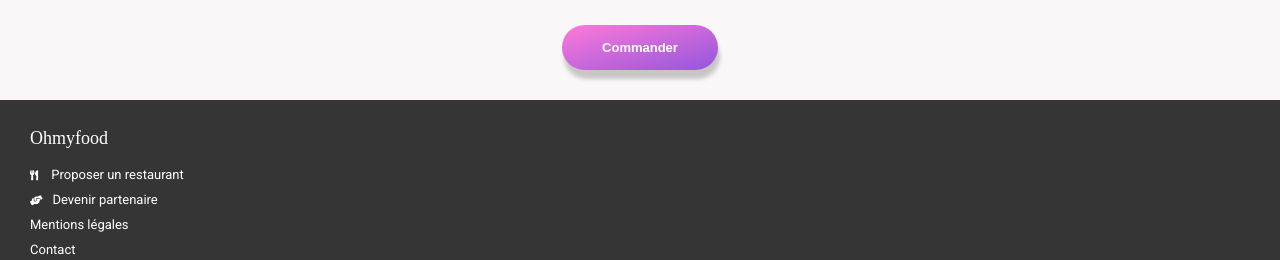
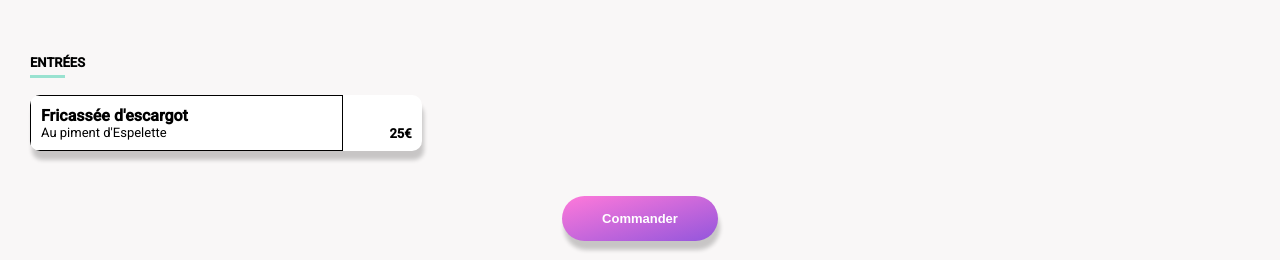
Before and after one commit to blackcode-007/OpenclassroomsProject_03_abir, a website: page pages/La palette du goû.html in a window 1280 px wide. Shown: the part 582-842 px from the top of the page. Drawn offline with Linux system fonts and the light colour scheme; a web font is replaced by a local one.

Commit message:
Update La palette du goû.html

```diff
--- a/pages/La palette du goû.html
+++ b/pages/La palette du goû.html
@@ -27,7 +27,27 @@
         </div>
       </section>
       <!-- Menu du restaurant  -->
+      <section class="menu">
+         <!-- ENTRÉES -->
+        <div class="menu_carte_item">
+          <div>
+            <h3>ENTRÉES</h3>
+          </div>
+          <div class="card__item">
+            <div class="card__description">
+              <div class="card__title">
+                <h4>Fricassée d'escargot</h4>
+              </div>
+              <p class="card__ingredients">Au piment d'Espelette</p>
+            </div>
+            <p class="card__price">25€</p>
+            <div class="card__check">
+              <i class="fas fa-check-circle"></i>
+            </div>
 
+          </div>
+
+      </section>
       <!-- Bouton commander  -->
       <section class="order">
         <button >Commander</button>
```
